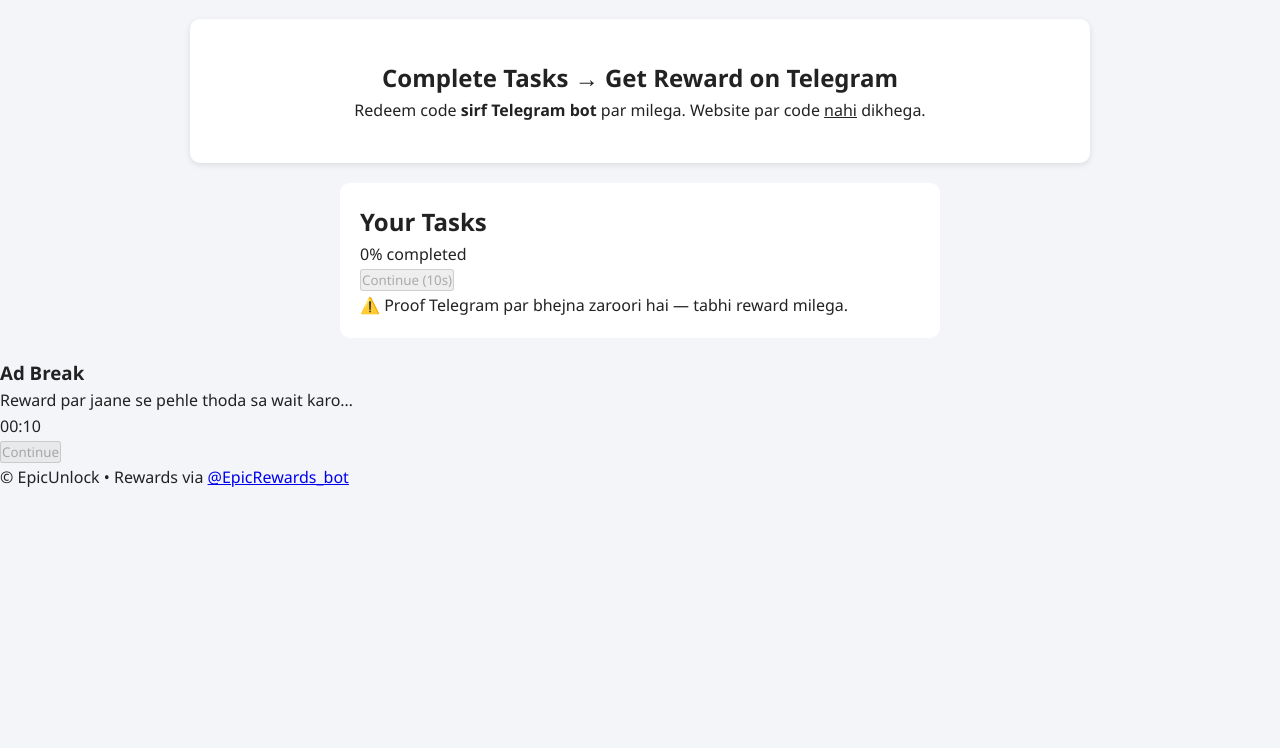
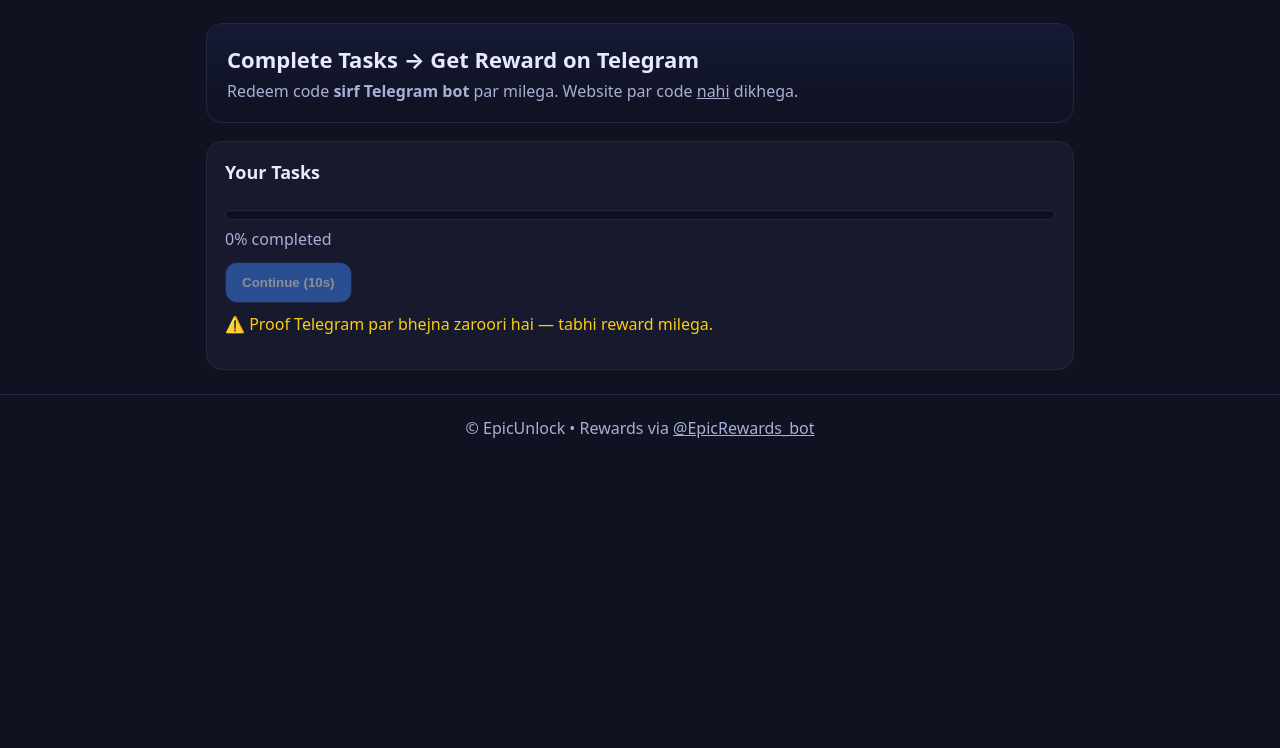
Before and after one commit to madan052006/EpicUnlock, a plain HTML site: page index.html in a window 1280 px wide. Shown: the part 52-800 px from the top of the page. Drawn offline with Linux system fonts and the light colour scheme.

Commit message:
Update style.css

```diff
--- a/style.css
+++ b/style.css
@@ -1,59 +1,46 @@
-/* Basic reset */
-* {
-  margin: 0;
-  padding: 0;
-  box-sizing: border-box;
-  font-family: "Segoe UI", sans-serif;
+:root {
+  --bg:#0f1220; --ink:#e7e9ff; --mut:#aab0d5;
+  --card:#171a2c; --stroke:#232743; --acc:#7c8cff; --btn:#3b82f6;
 }
+*{box-sizing:border-box}
+html,body{margin:0;height:100%}
+body{font-family:system-ui,-apple-system,Segoe UI,Inter,Roboto,Arial,sans-serif;background:var(--bg);color:var(--ink)}
 
-/* Body */
-body {
-  background: #f3f5f9;
-  color: #222;
-  line-height: 1.6;
-}
+.top{display:flex;gap:12px;justify-content:space-between;align-items:center;padding:14px 16px;border-bottom:1px solid var(--stroke);position:sticky;top:0;background:#0f1220cc;backdrop-filter:blur(8px)}
+.brand{font-weight:700;letter-spacing:.4px}
+.nav a{color:var(--mut);text-decoration:none;margin-left:14px}
+.nav a:hover{color:var(--ink)}
 
-/* Top bar */
-.topbar {
-  background: #4a90e2;
-  color: white;
-  padding: 15px 20px;
-  display: flex;
-  justify-content: space-between;
-  align-items: center;
-}
+.wrap{max-width:900px;margin:24px auto;padding:0 16px;display:grid;gap:18px}
+.hero{background:linear-gradient(180deg,#151936,transparent);border:1px solid var(--stroke);border-radius:16px;padding:20px}
+.hero h1{margin:0 0 6px 0;font-size:22px}
+.muted{color:var(--mut);margin:0}
 
-.topbar h1 {
-  font-size: 22px;
-}
+.card{background:var(--card);border:1px solid var(--stroke);border-radius:16px;padding:18px}
+.h2{margin:0 0 12px 0;font-size:18px}
+.tasks{display:grid;gap:10px;margin-bottom:14px}
+.task{display:flex;gap:10px;align-items:flex-start;padding:12px;border:1px solid var(--stroke);border-radius:12px}
+.task label{display:flex;gap:10px;align-items:flex-start;cursor:pointer;width:100%}
+.task .title{font-weight:600}
+.task .desc{color:var(--mut);font-size:14px;margin-top:2px}
 
-.topbar .links a {
-  color: white;
-  text-decoration: none;
-  margin-left: 15px;
-  font-weight: 500;
-}
+input[type="checkbox"]{width:20px;height:20px;margin-top:2px}
 
-.topbar .links a:hover {
-  text-decoration: underline;
-}
+.progress{height:10px;background:#0d1022;border:1px solid var(--stroke);border-radius:999px;overflow:hidden}
+.bar{height:100%;background:var(--acc);width:0%;transition:width .2s}
 
-/* Hero section */
-.hero {
-  text-align: center;
-  padding: 40px 20px;
-  background: white;
-  margin: 20px auto;
-  max-width: 900px;
-  border-radius: 10px;
-  box-shadow: 0 2px 6px rgba(0, 0, 0, 0.1);
-}
+.progress-text{color:var(--mut);margin-top:8px}
+.btn{margin-top:12px;padding:12px 16px;border-radius:12px;border:1px solid #2b3060;background:var(--btn);color:white;font-weight:600;cursor:pointer}
+.btn[disabled]{opacity:.5;cursor:not-allowed}
+.btn.outline{background:transparent;color:var(--ink)}
 
-/* Card */
-.card {
-  background: white;
-  margin: 20px auto;
-  padding: 20px;
-  max-width: 600px;
-  border-radius: 10px;
-  box-shadow: 0 2px 6px rgb
+.note{color:#facc15;margin-top:10px}
+
+.modal{position:fixed;inset:0;background:#0009;display:grid;place-items:center}
+.hidden{display:none}
+.modal-box{width:min(92vw,420px);background:var(--card);border:1px solid var(--stroke);border-radius:16px;padding:20px;text-align:center}
+.count{font-size:32px;margin:10px 0 14px 0}
+
+.foot{padding:22px 16px;text-align:center;color:var(--mut);border-top:1px solid var(--stroke);margin-top:16px}
+.foot a{color:var(--mut)}
+.foot a:hover{color:var(--ink)}
```
